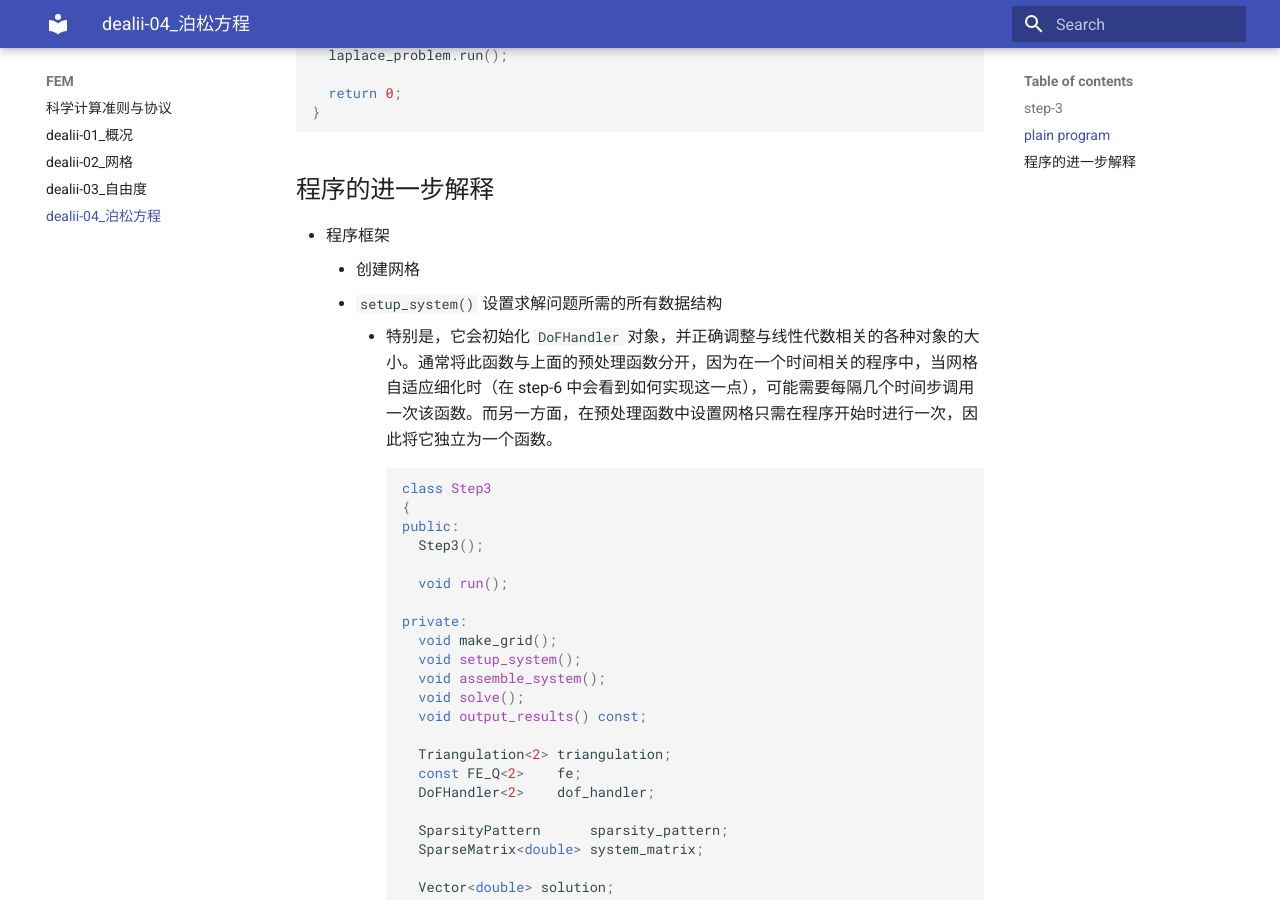
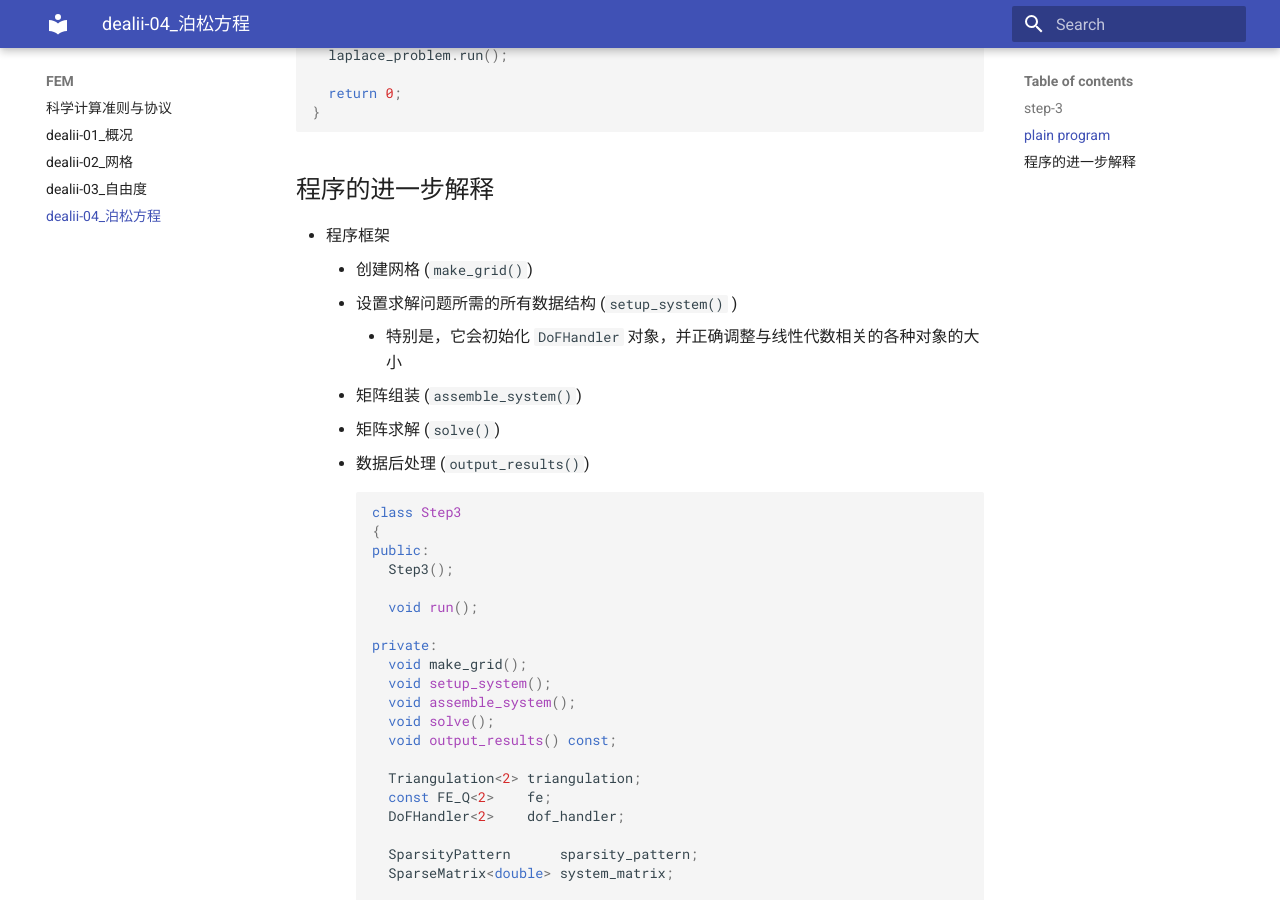
Before and after one commit to ymma98/technotes, an MkDocs documentation site: the page built from docs/FEM/dealii-04_泊松方程.md, in a window 1280 px wide and 900 px high, scrolled down 10270 px. Built offline with MkDocs 1.6.1 and Material for MkDocs 9.7.7, drawn with Linux system fonts in a browser that asks for light colours; formulas are drawn with MathJax 3.

Commit message:
docs/FEM/dealii-04_泊松方程.md updated from https://stackedit.cn/

````diff
--- a/docs/FEM/dealii-04_泊松方程.md
+++ b/docs/FEM/dealii-04_泊松方程.md
@@ -419,9 +419,12 @@ int main()
 ## 程序的进一步解释
 
 * 程序框架
-	* 创建网格
-	* `setup_system()` 设置求解问题所需的所有数据结构
-		* 特别是，它会初始化 `DoFHandler` 对象，并正确调整与线性代数相关的各种对象的大小。通常将此函数与上面的预处理函数分开，因为在一个时间相关的程序中，当网格自适应细化时（在 step-6 中会看到如何实现这一点），可能需要每隔几个时间步调用一次该函数。而另一方面，在预处理函数中设置网格只需在程序开始时进行一次，因此将它独立为一个函数。
+	* 创建网格 (`make_grid()`)
+	* 设置求解问题所需的所有数据结构 (`setup_system()` )
+		* 特别是，它会初始化 `DoFHandler` 对象，并正确调整与线性代数相关的各种对象的大小
+	* 矩阵组装 (`assemble_system()`)
+	* 矩阵求解 (`solve()`)
+	* 数据后处理 (`output_results()`)
 ```cpp
 class Step3
 {
````
Also changed, not shown: other parts of docs/FEM/dealii-04_泊松方程.md (+3 -3 lines).
